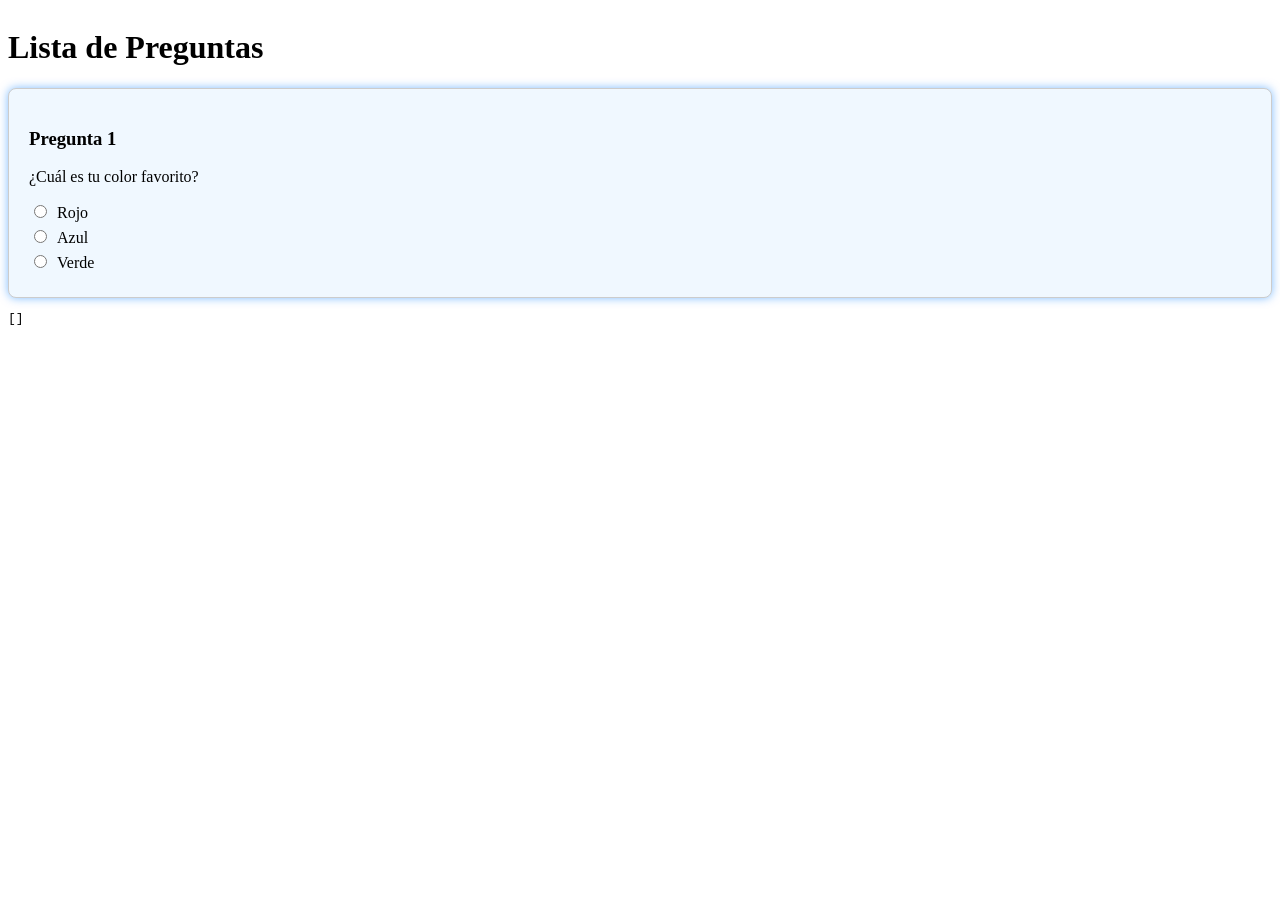
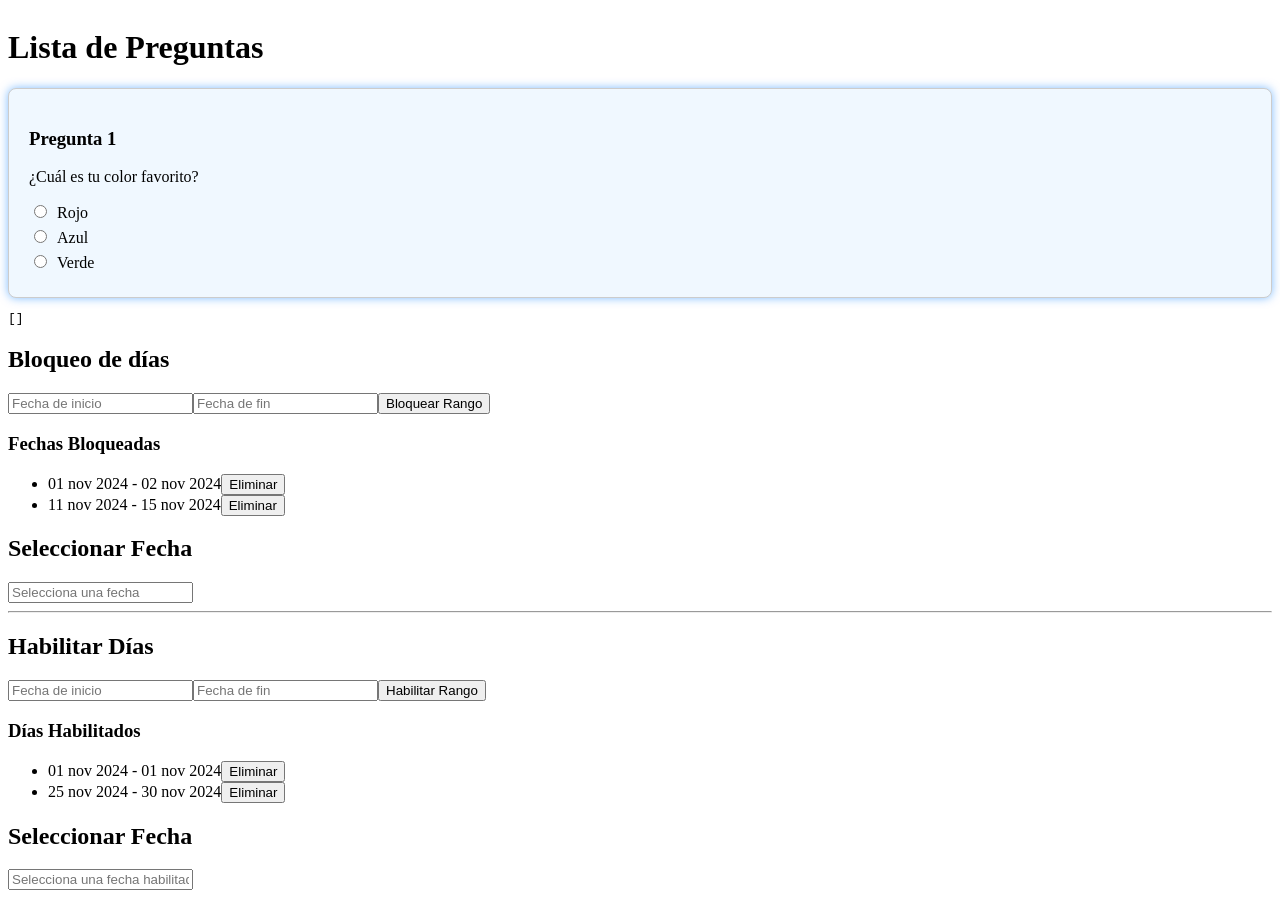
Before and after one commit to jimmyegc/react-quizz-example, a React (Vite) app: page / in a window 1280 px wide. Before the commit the page ends 800 px from the top, so only its background shows below. Built offline with nearby package versions, Linux system fonts and the light colour scheme.

Commit message:
fix 05112024

```diff
--- a/src/App.tsx
+++ b/src/App.tsx
@@ -37,11 +37,11 @@ function App() {
         <DatePickerWithEnabledDates />
       </div>*/}
 
-     {/*  <WFCDPBlockedDaysConfig />
+      <WFCDPBlockedDaysConfig />
       <WFCDPBlockedDaysInput />
       <hr />
       <WFCDPEnabledDaysConfig />
-      <WFCDPEnabledDaysInput /> */}
+      <WFCDPEnabledDaysInput />
      </div>
   )
 }
```
